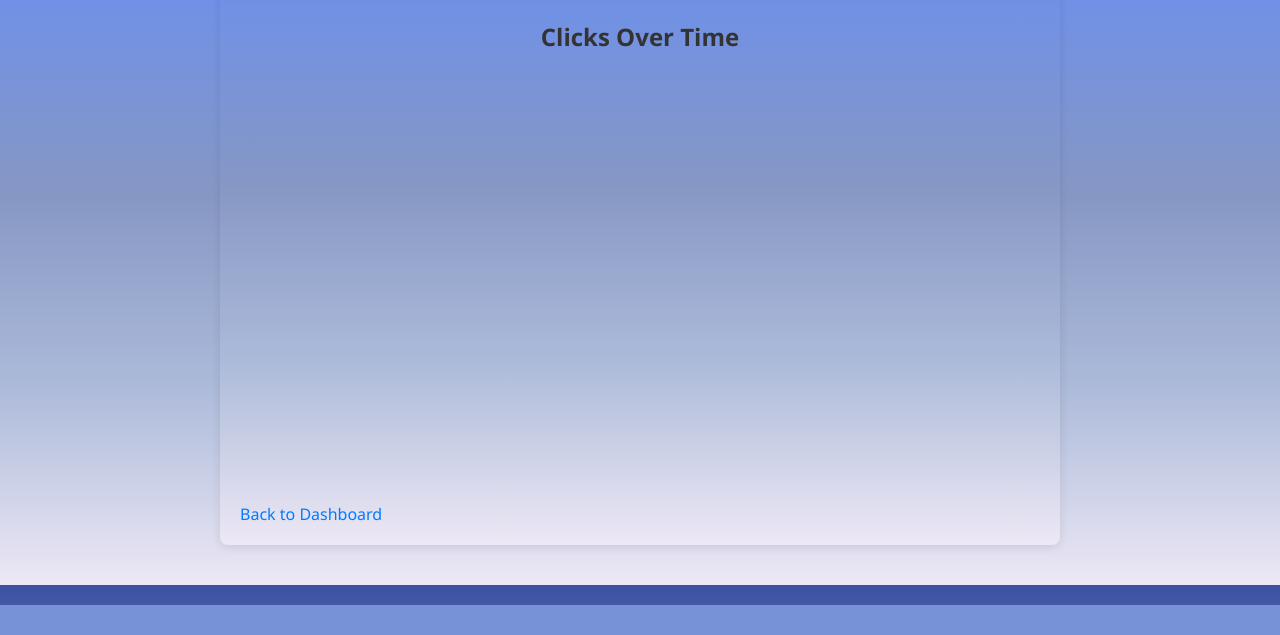
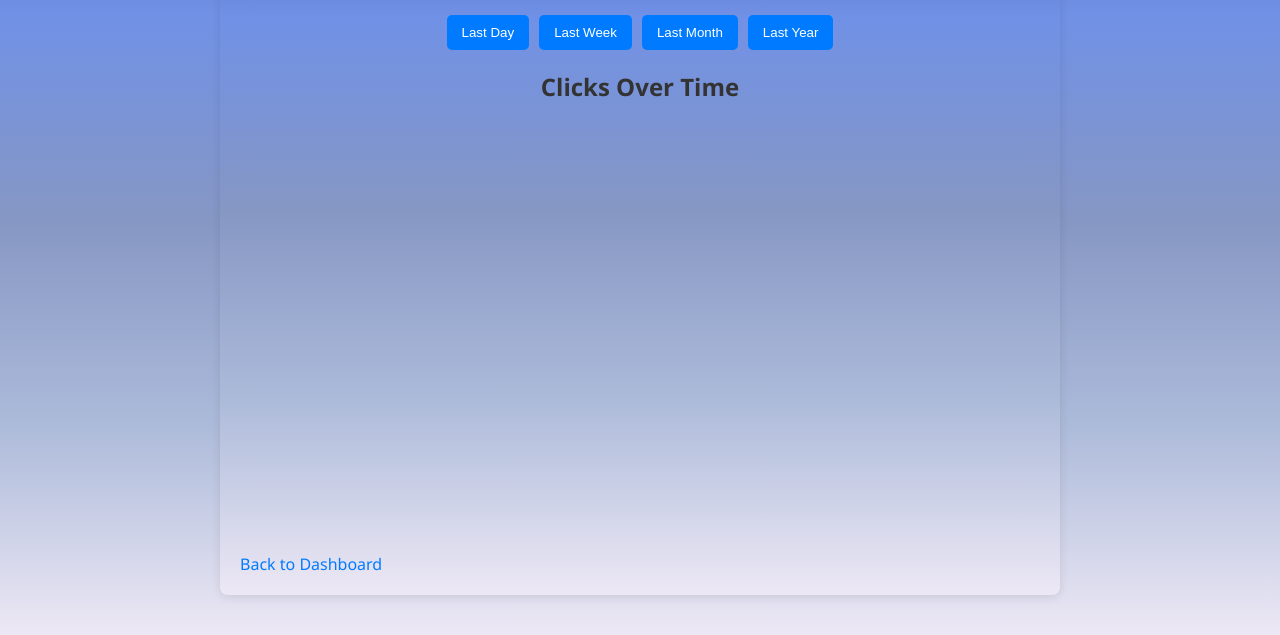
Before and after one commit to Jayanth3119/URL-Shortener-with-Analytics, a Flask app: template templates/analytics.html in a window 1280 px wide. Shown: the part 195-830 px from the top of the page. Before the commit the page ends 800 px from the top, so only its background shows below. Run offline with Flask 3, Linux system fonts and the light colour scheme; the template is opened without the code that fills it, so the values that code supplies are empty.

Commit message:
fisrt commit

```diff
--- a/templates/analytics.html
+++ b/templates/analytics.html
@@ -21,7 +21,7 @@
 
         .analytics-container {
             width: 80%;
-            max-width: 800px; /* Increased width for chart */
+            max-width: 800px;
             background: linear-gradient(to bottom, #3D52A0, #7091E6, #8697C4, #ADBBDA, #EDE8F5);
             padding: 20px;
             border-radius: 8px;
@@ -66,8 +66,28 @@
 
         .chart-container {
             width: 100%;
-            height: 400px; /* Adjust height as needed */
+            height: 400px;
             margin-bottom: 20px;
+        }
+        .filter-buttons {
+            display: flex;
+            justify-content: center;
+            margin-bottom: 20px;
+        }
+
+        .filter-buttons button {
+            margin: 0 5px;
+            padding: 10px 15px;
+            border: none;
+            background-color: #007bff;
+            color: white;
+            border-radius: 5px;
+            cursor: pointer;
+            transition: background-color 0.3s ease;
+        }
+
+        .filter-buttons button:hover {
+            background-color: #0056b3;
         }
     </style>
     <script src="https://cdn.jsdelivr.net/npm/chart.js"></script>
@@ -77,6 +97,13 @@
         <h1>Analytics for {{ url_data.short_url }}</h1>
         <p>Original URL: {{ url_data.original_url }}</p>
         <p class="total-clicks">Total Clicks: <span id="clickCount">{{ url_data.clicks }}</span></p>
+
+        <div class="filter-buttons">
+            <button onclick="updateChartData('day')">Last Day</button>
+            <button onclick="updateChartData('week')">Last Week</button>
+            <button onclick="updateChartData('month')">Last Month</button>
+            <button onclick="updateChartData('year')">Last Year</button>
+        </div>
 
         <h2>Clicks Over Time</h2>
         <div class="chart-container">
@@ -89,12 +116,33 @@
     <script>
         let myChart;
         const shortUrl = '{{ url_data.short_url }}';
+        let allClickers = JSON.parse('{{ url_data.clickers | tojson | safe }}');
 
-        function updateChart(clickers) {
+        function aggregateClicks(clickers, intervalType) {
             const aggregatedClicks = {};
             clickers.forEach(clicker => {
                 const date = new Date(clicker.clicked_at);
-                const interval = date.toLocaleString().split(',')[0] + ', '+ date.toLocaleString().split(',')[1].split(':')[0] + ':00';
+                let interval;
+
+                switch (intervalType) {
+                    case 'day':
+                        interval = date.toLocaleString().split(',')[0] + ', ' + date.toLocaleString().split(',')[1].split(':')[0] + ':00';
+                        break;
+                    case 'week':
+                        const dayOfWeek = date.getDay();
+                        const diff = date.getDate() - dayOfWeek + (dayOfWeek === 0 ? -6 : 1);
+                        const firstDayOfWeek = new Date(date.setDate(diff));
+                        interval = firstDayOfWeek.toISOString().split('T')[0];
+                        break;
+                    case 'month':
+                        interval = date.toISOString().split('T')[0].substring(0, 7);
+                        break;
+                    case 'year':
+                        interval = date.toISOString().split('T')[0].substring(0, 4);
+                        break;
+                    default:
+                        interval = date.toISOString().split('T')[0];
+                }
 
                 if (aggregatedClicks[interval]) {
                     aggregatedClicks[interval]++;
@@ -105,7 +153,10 @@
 
             const labels = Object.keys(aggregatedClicks).sort();
             const data = labels.map(label => aggregatedClicks[label]);
+            return { labels, data };
+        }
 
+        function updateChart(labels, data) {
             if (myChart) {
                 myChart.destroy();
             }
@@ -150,14 +201,58 @@
                 .then(response => response.json())
                 .then(data => {
                     document.getElementById('clickCount').textContent = data.clicks;
+                    allClickers = data.clickers;
+                    updateChartData('day');
                 });
         }
 
-        // Initialize chart with initial data
-        updateChart(JSON.parse('{{ url_data.clickers | tojson | safe }}'));
+        function filterClickers(intervalType) {
+            const now = new Date();
+            let filteredClickers;
 
-        // Update click count every 5 seconds
-        setInterval(fetchUpdatedData, 5000);
+            switch (intervalType) {
+                case 'day':
+                    filteredClickers = allClickers.filter(clicker => {
+                        const clickDate = new Date(clicker.clicked_at);
+                        return now - clickDate < 24 * 60 * 60 * 1000;
+                    });
+                    break;
+                case 'week':
+                    filteredClickers = allClickers.filter(clicker => {
+                        const clickDate = new Date(clicker.clicked_at);
+                        return now - clickDate < 7 * 24 * 60 * 60 * 1000;
+                    });
+                    break;
+                case 'month':
+                    filteredClickers = allClickers.filter(clicker => {
+                        const clickDate = new Date(clicker.clicked_at);
+                        return now.getMonth() === clickDate.getMonth() && now.getFullYear() === clickDate.getFullYear();
+                    });
+                    break;
+                case 'year':
+                    filteredClickers = allClickers.filter(clicker => {
+                        const clickDate = new Date(clicker.clicked_at);
+                        return now.getFullYear() === clickDate.getFullYear();
+                    });
+                    break;
+                default:
+                    filteredClickers = allClickers;
+            }
+            return filteredClickers;
+        }
+
+        function updateChartData(intervalType) {
+            const filteredClickers = filterClickers(intervalType);
+            const { labels, data } = aggregateClicks(filteredClickers, intervalType);
+            updateChart(labels, data);
+        }
+
+        // Initialize chart with daily data
+        window.onload = function() {
+            updateChartData('day');
+            // Poll for updates every minute
+            setInterval(fetchUpdatedData, 60000);
+        };
     </script>
 </body>
 </html>
--- a/templates/landing.html
+++ b/templates/landing.html
@@ -131,7 +131,7 @@
 <body>
     <div class="container">
         <header>
-            <h1>URL Shortener</h1>
+            <h1>Jumbo URL Shortener</h1>
             <div class="nav-links">
                 <nav>
                     <a href="/login">Login</a>
```
Also changed, not shown: main.py (line endings or trailing spaces).
